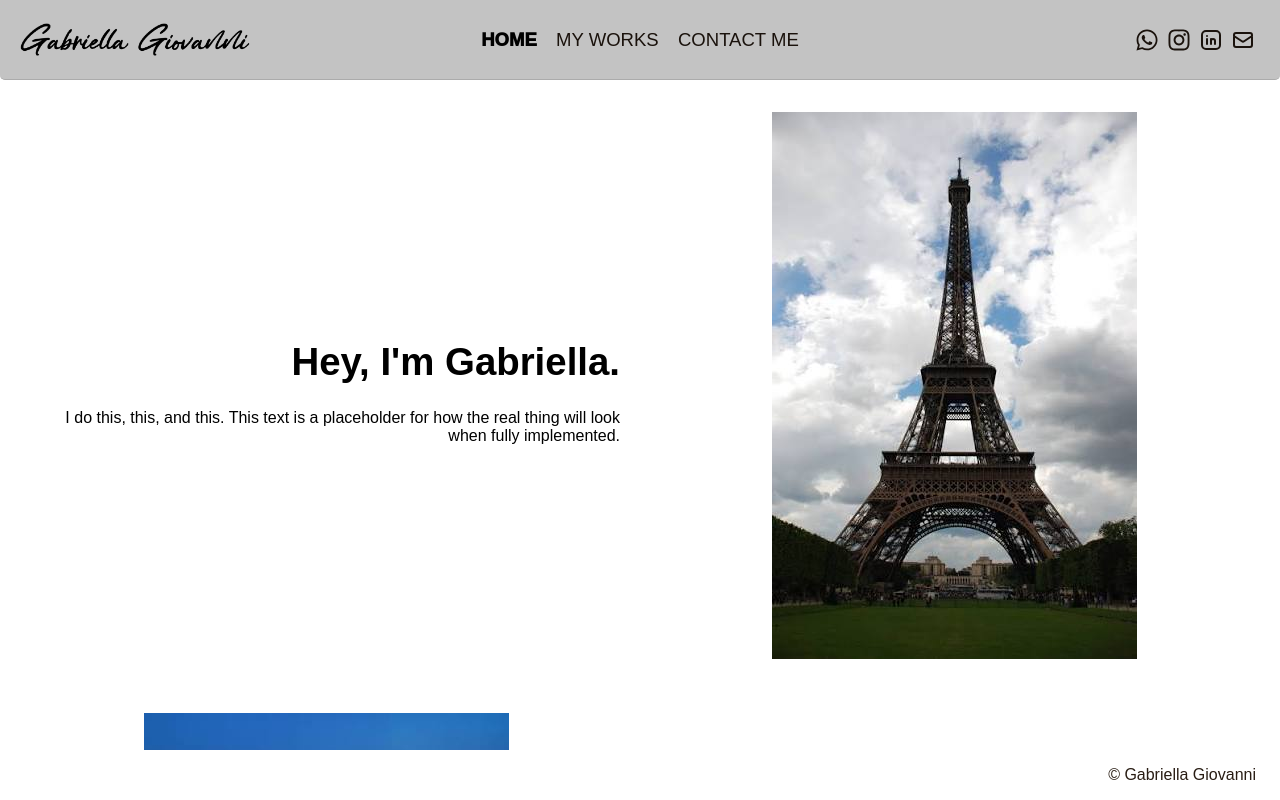
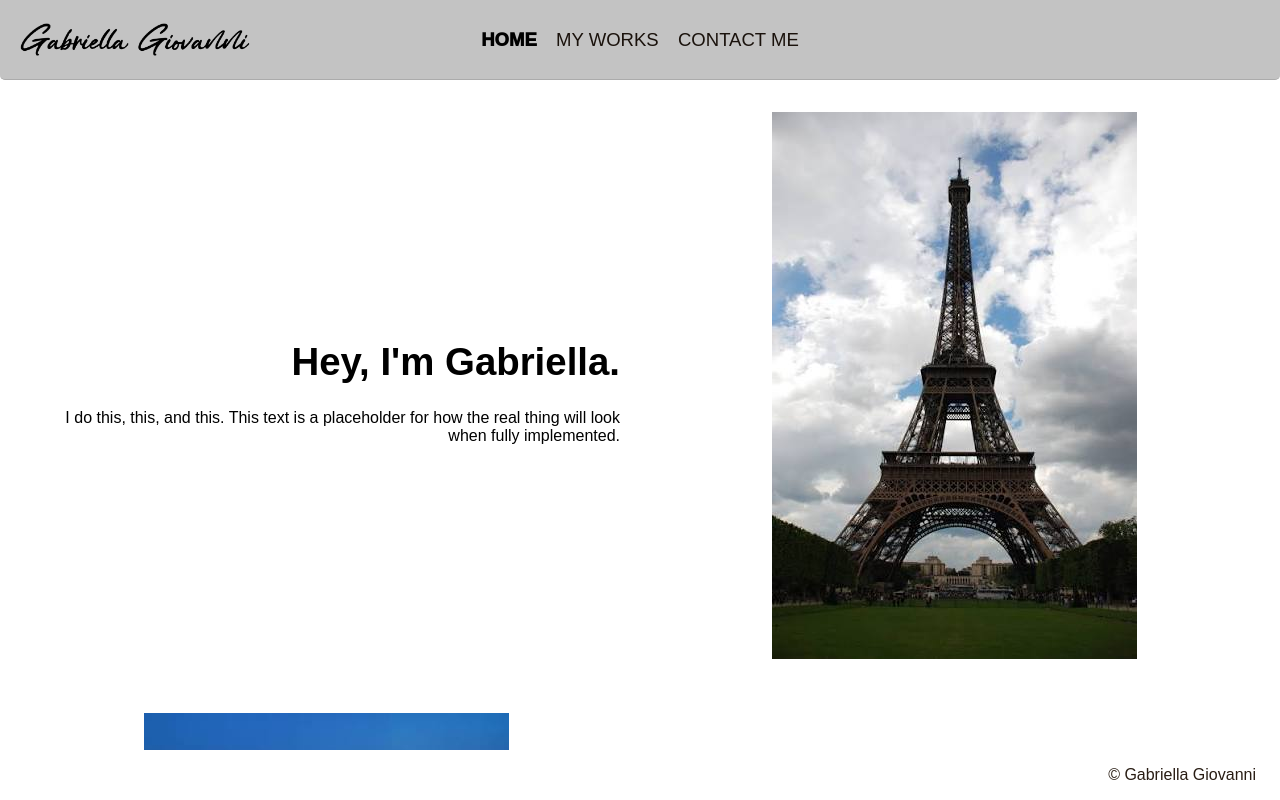
Before and after one commit to joshua-arnett/Client-Portfolio-Website, a React (Vite) app in the folder React App/: page /home in a window 1280 px wide. Built offline with nearby package versions, Linux system fonts and the light colour scheme.

Commit message:
Removed social icon container. Reordered elements. Made topbar slightly transparent.

```diff
--- a/React App/src/components/TopBar.jsx
+++ b/React App/src/components/TopBar.jsx
@@ -1,9 +1,7 @@
 import { useState } from 'react';
 import logo from '../assets/logo.png';
 import '../styles.css';
-import { FaBars, FaInstagram, FaWhatsapp } from 'react-icons/fa';
-import { HiOutlineMail } from 'react-icons/hi';
-import { TbBrandLinkedin } from "react-icons/tb";
+import { FaBars } from 'react-icons/fa';
 import Navigation from './Navigation';
 import Menu from './Menu';
 
@@ -36,21 +34,6 @@ export default function Topbar() {
         </button>
 
         <Navigation />
-
-        <div className="social-container">
-          <a href="https://wa.me/6287731777090" className="social whatsapp" target="_blank" rel="noreferrer">
-            <FaWhatsapp />
-          </a>
-          <a href="https://www.instagram.com/gabriellagiovanni/" className="social instagram" target="_blank" rel="noreferrer">
-            <FaInstagram />
-          </a>
-          <a href="https://www.linkedin.com/in/gabriella-giovanni-b511791b7/" className="social linkedin" target="_blank" rel="noreferrer">
-            <TbBrandLinkedin />
-          </a>
-          <a href="mailto:by.gabriellagiovanni@gmail.com" className="social email" target="_blank" rel="noreferrer">
-            <HiOutlineMail />
-          </a>
-        </div>
       </div>
 
       <Menu isOpen={isMenuOpen} isClosing={isClosing} onClose={closeMenu} />
```
